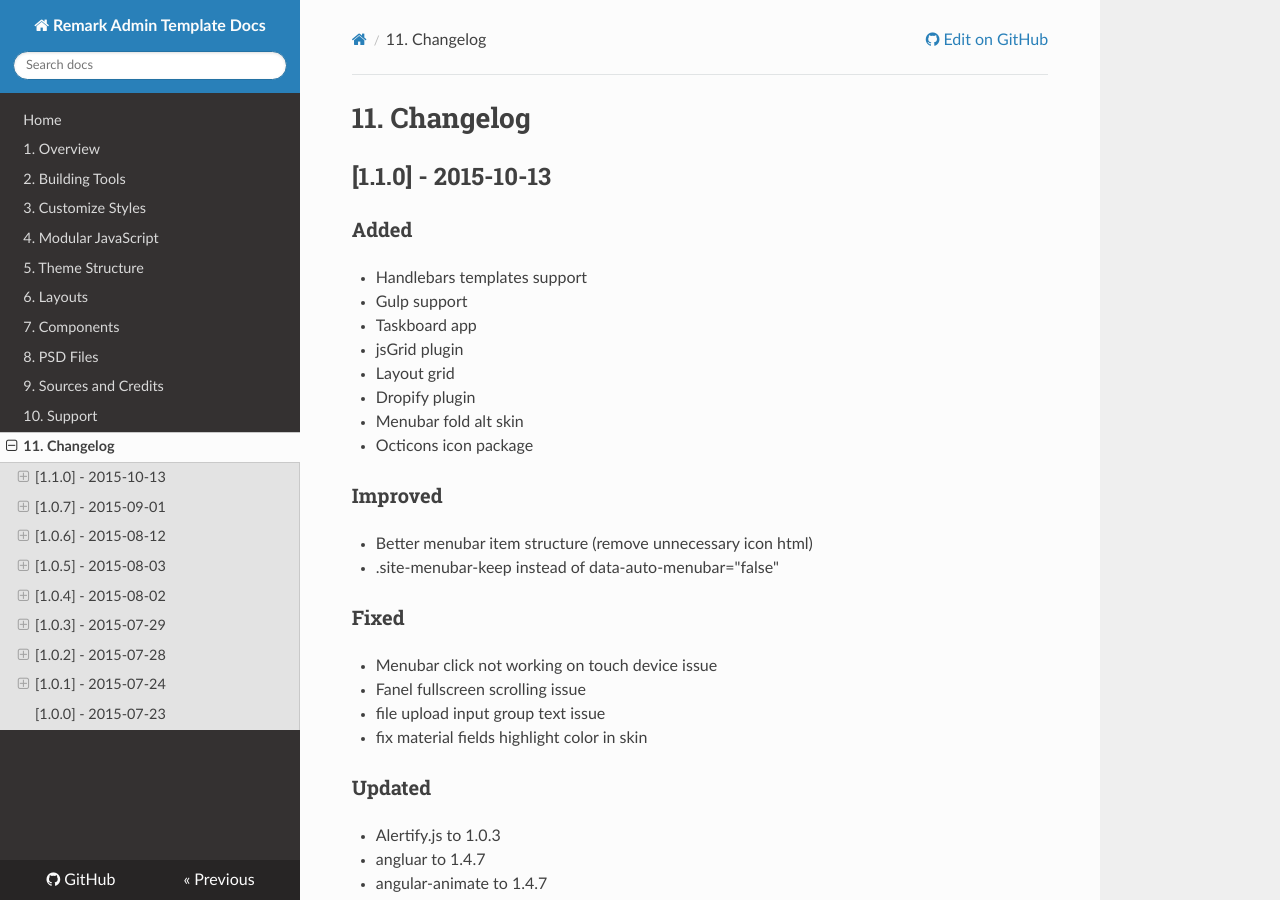
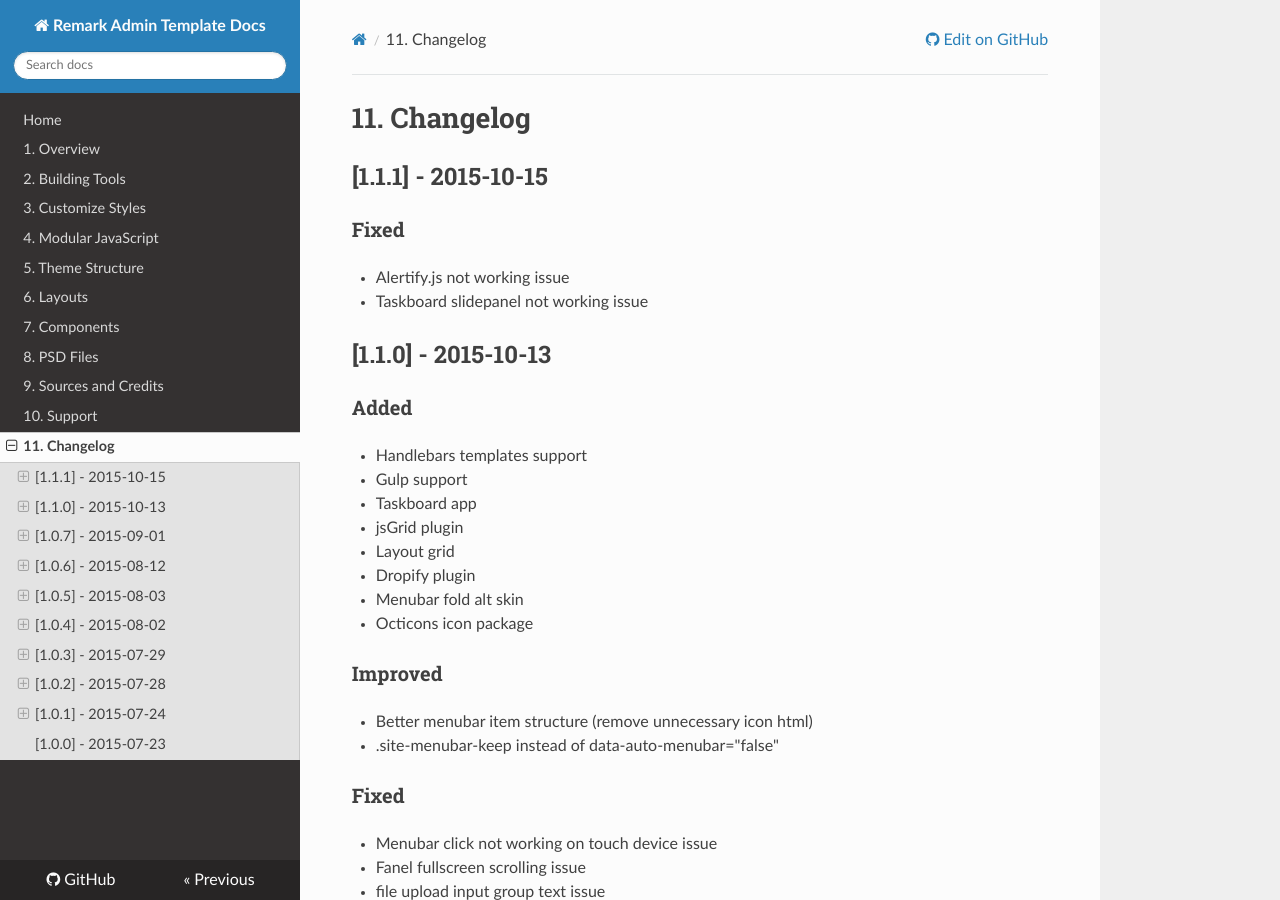
Before and after one commit to thecreation/remark-docs, an MkDocs documentation site: the page built from docs/changelog.md, in a window 1280 px wide and 900 px high. Built offline with MkDocs 1.6.1, drawn with Linux system fonts in a browser that asks for light colours; nearby versions of some CDN libraries; old or Windows-style settings are respelled for this version of MkDocs.

Commit message:
commit message

```diff
--- a/docs/changelog.md
+++ b/docs/changelog.md
@@ -1,4 +1,11 @@
 #11. Changelog
+
+[1.1.1] - 2015-10-15
+--------------------
+### Fixed
+- Alertify.js not working issue
+- Taskboard slidepanel not working issue
+
 
 [1.1.0] - 2015-10-13
 --------------------
```
